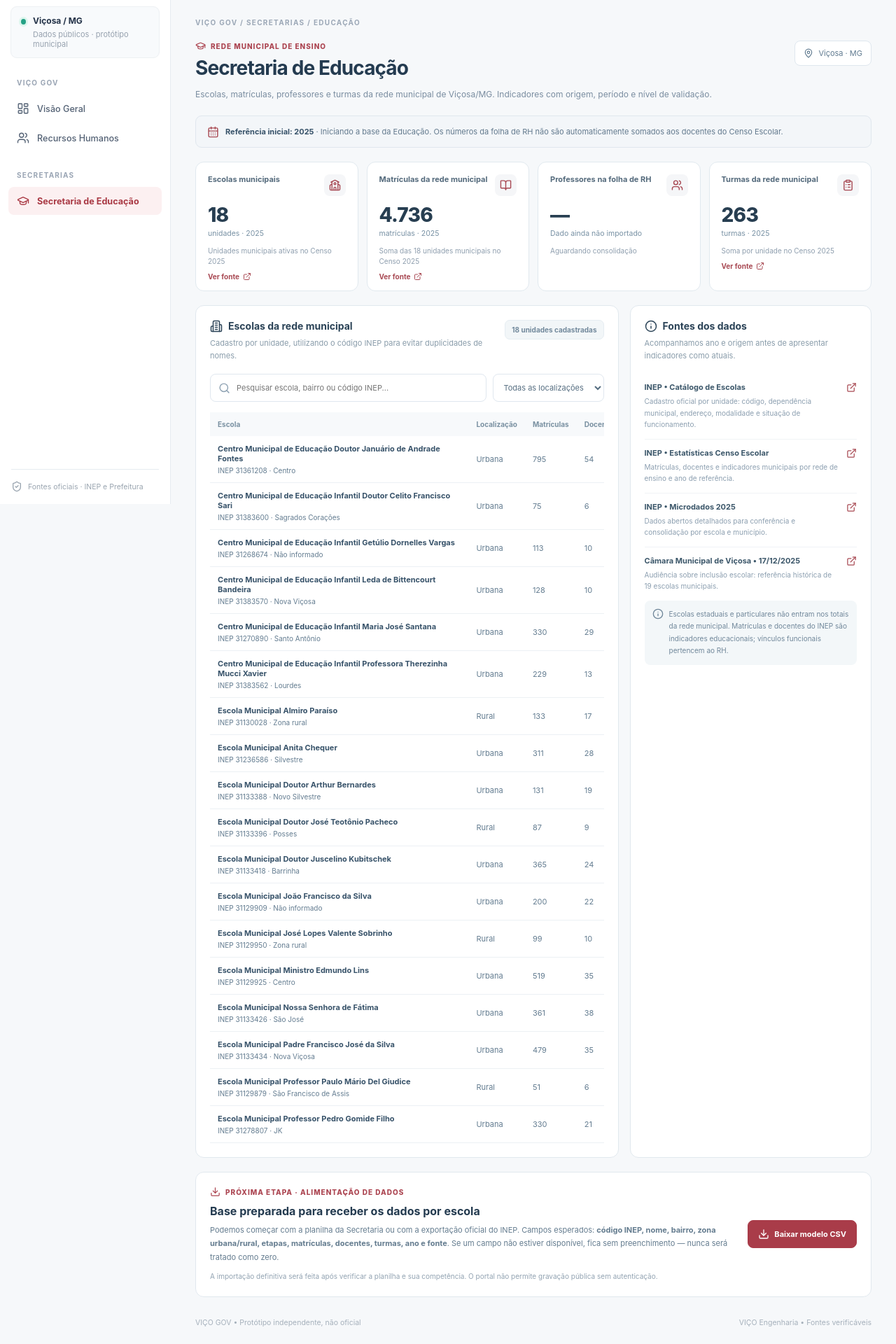
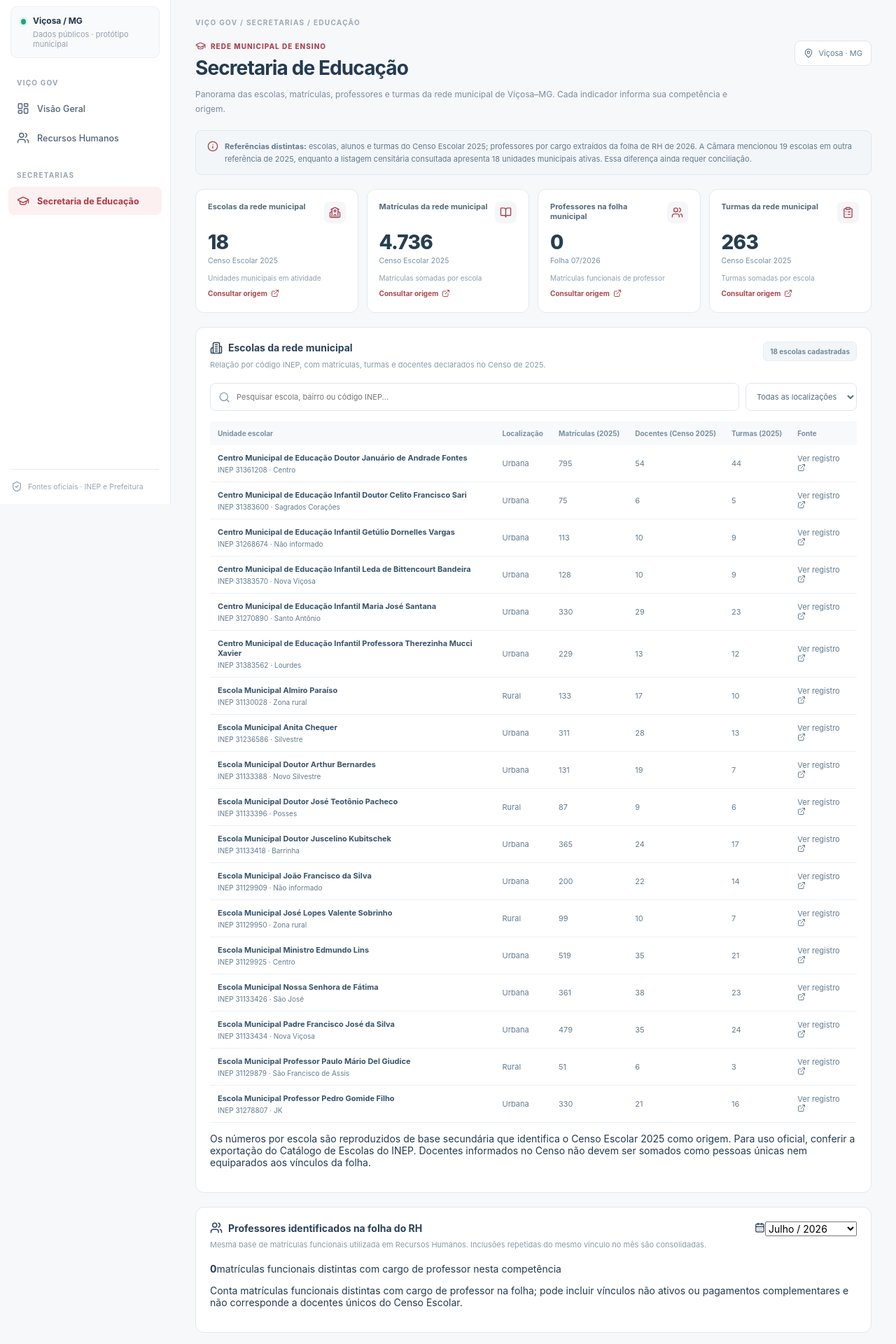
Before and after one commit to luanmagalhaes2464-sys/VI-O-GOV, a Next.js app in the folder frontend/: page /educacao in a window 1280 px wide. Shown: the part 80-2000 px from the top of the page at 70% size. Built offline with nearby package versions, Linux system fonts and the light colour scheme; no server answers; the database is empty.

Commit message:
feat(educacao): exibir escolas e matrículas verificadas, docentes de RH, remover fontes e importação

```diff
--- a/frontend/app/educacao/page.tsx
+++ b/frontend/app/educacao/page.tsx
@@ -1,88 +1,88 @@
 'use client';
-import {useMemo,useState} from 'react';
-import {
-  ArrowUpRight,BookOpen,Building2,CalendarDays,ClipboardList,
-  Download,ExternalLink,GraduationCap,Info,MapPin,Search,School,Users
-} from 'lucide-react';
-import {fontesEducacao,indicadoresEducacao,unidadesEscolares} from '../../lib/educacao-dados';
+import {useEffect,useMemo,useState} from 'react';
+import {BookOpen,Building2,CalendarDays,ClipboardList,ExternalLink,GraduationCap,Info,MapPin,Search,School,Users} from 'lucide-react';
+import {indicadoresEducacao,unidadesEscolares} from '../../lib/educacao-dados';
 import './educacao.css';
 
-const formatar=(v:number|null)=>v===null?'—':new Intl.NumberFormat('pt-BR').format(v);
+type RHDocentes={mes:string;total:number;linhas:number;cargos:{cargo:string;vinculos:number}[];origem:string;tipo:string;ressalva:string;fonte:string};
+const formatar=(v:number|null|undefined)=>v==null?'—':new Intl.NumberFormat('pt-BR').format(v);
 const filtros=['Todas','Urbana','Rural'] as const;
-
+const meses=['Janeiro','Fevereiro','Março','Abril','Maio','Junho','Julho'];
 export default function Educacao(){
  const [busca,setBusca]=useState('');
  const [localizacao,setLocalizacao]=useState<(typeof filtros)[number]>('Todas');
+ const [mesRH,setMesRH]=useState('2026-07');
+ const [docentes,setDocentes]=useState<RHDocentes|null>(null);
+ const [erroDocentes,setErroDocentes]=useState('');
+ const [carregando,setCarregando]=useState(true);
+ useEffect(()=>{
+  let ativo=true;setDocentes(null);setErroDocentes('');setCarregando(true);
+  fetch('/api/educacao/professores?mes='+mesRH,{cache:'no-store'})
+   .then(async res=>{const obj=await res.json();if(!res.ok)throw new Error(obj.error||'Consulta indisponível.');return obj as RHDocentes;})
+   .then(obj=>{if(ativo)setDocentes(obj)})
+   .catch(e=>{if(ativo)setErroDocentes(e instanceof Error?e.message:'Não foi possível consultar o RH.')})
+   .finally(()=>{if(ativo)setCarregando(false)});
+  return()=>{ativo=false};
+ },[mesRH]);
  const visiveis=useMemo(()=>unidadesEscolares.filter(e=>{
   const pesquisa=(e.nome+' '+e.bairro+' '+e.codigo_inep).normalize('NFD').replace(/[\u0300-\u036f]/g,'').toLowerCase();
   const termo=busca.normalize('NFD').replace(/[\u0300-\u036f]/g,'').trim().toLowerCase();
   return (!termo||pesquisa.includes(termo))&&(localizacao==='Todas'||e.localizacao===localizacao);
  }),[busca,localizacao]);
- const escolares=indicadoresEducacao;
+ const referencias=indicadoresEducacao.filter(i=>i.id!=='docentes');
+ const matriculas=unidadesEscolares.reduce((v,e)=>v+(e.matriculas||0),0);
+ const turmas=unidadesEscolares.reduce((v,e)=>v+(e.turmas||0),0);
+ const indicadores=[
+  {id:'escolas',titulo:'Escolas da rede municipal',valor:unidadesEscolares.length,periodo:'Censo Escolar 2025',extra:'Unidades municipais em atividade',fonte:'https://prospectei.app.br/escolas/cidade/vicosa-mg/',icon:<School size={17}/>},
+  {id:'matriculas',titulo:'Matrículas da rede municipal',valor:matriculas,periodo:'Censo Escolar 2025',extra:'Matrículas somadas por escola',fonte:'https://prospectei.app.br/escolas/cidade/vicosa-mg/',icon:<BookOpen size={17}/>},
+  {id:'docentes',titulo:'Professores na folha municipal',valor:carregando||!docentes?null:docentes.total,periodo:'Folha '+mesRH.slice(-2)+'/2026',extra:carregando?'Consultando banco RH...':erroDocentes?'Não foi possível consultar':docentes?.ressalva?'Matrículas funcionais de professor':'Dados funcionais',fonte:docentes?.fonte||'',icon:<Users size={17}/>},
+  {id:'turmas',titulo:'Turmas da rede municipal',valor:turmas,periodo:'Censo Escolar 2025',extra:'Turmas somadas por escola',fonte:'https://prospectei.app.br/escolas/cidade/vicosa-mg/',icon:<ClipboardList size={17}/>}
+ ];
  return <div className="edu-page">
   <div className="edu-breadcrumb">VIÇO GOV / SECRETARIAS / EDUCAÇÃO</div>
   <div className="edu-heading">
-   <div>
-    <span className="edu-kicker"><GraduationCap size={15}/> REDE MUNICIPAL DE ENSINO</span>
+   <div><span className="edu-kicker"><GraduationCap size={15}/> REDE MUNICIPAL DE ENSINO</span>
     <h1>Secretaria de Educação</h1>
-    <p>Escolas, matrículas, professores e turmas da rede municipal de Viçosa/MG. Indicadores com origem, período e nível de validação.</p>
-   </div>
+    <p>Panorama das escolas, matrículas, professores e turmas da rede municipal de Viçosa–MG. Cada indicador informa sua competência e origem.</p></div>
    <span className="edu-location"><MapPin size={14}/> Viçosa · MG</span>
   </div>
-  <div className="edu-reference"><CalendarDays size={17}/><span><strong>Referência inicial: 2025</strong> · Iniciando a base da Educação. Os números da folha de RH não são automaticamente somados aos docentes do Censo Escolar.</span></div>
-
+  <div className="edu-reference"><Info size={16}/><span><b>Referências distintas:</b> escolas, alunos e turmas do Censo Escolar 2025; professores por cargo extraídos da folha de RH de 2026. A Câmara mencionou 19 escolas em outra referência de 2025, enquanto a listagem censitária consultada apresenta 18 unidades municipais ativas. Essa diferença ainda requer conciliação.</span></div>
   <div className="edu-metrics">
-   {escolares.map((i,idx)=><article className="edu-stat" key={i.id}>
-    <div className="edu-stat-top"><span>{i.titulo}</span><span className="edu-stat-icon">
-     {idx===0?<School size={17}/>:idx===1?<BookOpen size={17}/>:idx===2?<Users size={17}/>:<ClipboardList size={17}/>}
-    </span></div>
-    <strong>{formatar(i.valor)}</strong>
-    <div className="edu-stat-meta">{i.valor===null?'Dado ainda não importado':i.unidade+' · '+i.ano}</div>
-    <p>{i.qualidade}</p>
-    {i.valor!==null&&<a href={i.fonte_url} target="_blank" rel="noopener noreferrer">Ver fonte <ExternalLink size={12}/></a>}
+   {indicadores.map(i=><article className="edu-stat" key={i.id}>
+    <div className="edu-stat-top"><span>{i.titulo}</span><span className="edu-stat-icon">{i.icon}</span></div>
+    <strong>{i.id==='docentes'&&carregando?'…':formatar(i.valor)}</strong>
+    <div className="edu-stat-meta">{i.periodo}</div>
+    <p>{i.extra}</p>
+    {i.fonte&&<a href={i.fonte} target="_blank" rel="noopener noreferrer">Consultar origem <ExternalLink size={12}/></a>}
    </article>)}
   </div>
-
-  <div className="edu-grid">
   <section className="edu-panel">
-    <div className="edu-panel-heading">
-     <div><h2><Building2 size={18}/> Escolas da rede municipal</h2>
-      <p>Cadastro por unidade, utilizando o código INEP para evitar duplicidades de nomes.</p></div>
-     <span className="edu-counter">{visiveis.length} unidades cadastradas</span>
-    </div>
+   <div className="edu-panel-heading"><div><h2><Building2 size={18}/> Escolas da rede municipal</h2>
+    <p>Relação por código INEP, com matrículas, turmas e docentes declarados no Censo de 2025.</p></div>
+    <span className="edu-counter">{unidadesEscolares.length} escolas cadastradas</span></div>
    <div className="edu-searchrow">
     <label className="edu-search"><Search size={17}/><input aria-label="Pesquisar escola ou bairro" value={busca} onChange={e=>setBusca(e.target.value)} placeholder="Pesquisar escola, bairro ou código INEP..."/></label>
-     <select aria-label="Filtrar localização" value={localizacao} onChange={e=>setLocalizacao(e.target.value as (typeof filtros)[number])}>
-      {filtros.map(x=><option key={x} value={x}>{x==='Todas'?'Todas as localizações':x}</option>)}
-     </select>
+    <select aria-label="Filtrar localização" value={localizacao} onChange={e=>setLocalizacao(e.target.value as (typeof filtros)[number])}>{filtros.map(x=><option key={x} value={x}>{x==='Todas'?'Todas as localizações':x}</option>)}</select>
    </div>
-    {unidadesEscolares.length===0?
-     <div className="edu-empty"><School size={34}/><h3>Cadastro por escola ainda não importado</h3>
-      <p>Já temos a referência histórica de 19 escolas municipais em 2025. Para listar cada unidade com segurança precisamos dos códigos e nomes do Catálogo de Escolas do INEP ou de uma planilha da Secretaria.</p>
-      <a href={fontesEducacao[0].url} target="_blank" rel="noopener noreferrer">Consultar escolas no INEP <ArrowUpRight size={15}/></a>
-     </div>:
    <div className="edu-tablebox"><table className="edu-table">
-      <thead><tr><th>Escola</th><th>Localização</th><th>Matrículas</th><th>Docentes</th><th>Turmas</th><th>Ano</th></tr></thead>
-      <tbody>{visiveis.map(e=><tr key={e.codigo_inep}><td><b>{e.nome}</b><small>INEP {e.codigo_inep} · {e.bairro}</small></td>
-       <td>{e.localizacao}</td><td>{formatar(e.matriculas)}</td><td>{formatar(e.docentes)}</td><td>{formatar(e.turmas)}</td><td>{e.ano}</td></tr>)}</tbody>
+    <thead><tr><th>Unidade escolar</th><th>Localização</th><th>Matrículas (2025)</th><th>Docentes (Censo 2025)</th><th>Turmas (2025)</th><th>Fonte</th></tr></thead>
+    <tbody>{visiveis.map(e=><tr key={e.codigo_inep}>
+     <td><b>{e.nome}</b><small>INEP {e.codigo_inep} · {e.bairro}</small></td>
+     <td>{e.localizacao}</td><td>{formatar(e.matriculas)}</td><td>{formatar(e.docentes)}</td><td>{formatar(e.turmas)}</td>
+     <td><a href={e.fonte_url} target="_blank" rel="noopener noreferrer" className="edu-individual-source">Ver registro <ExternalLink size={12}/></a></td>
+    </tr>)}</tbody>
    </table>{visiveis.length===0&&<p className="edu-noresult">Nenhuma unidade corresponde à pesquisa.</p>}</div>
-    }
+   <p className="edu-table-notice">Os números por escola são reproduzidos de base secundária que identifica o Censo Escolar 2025 como origem. Para uso oficial, conferir a exportação do Catálogo de Escolas do INEP. Docentes informados no Censo não devem ser somados como pessoas únicas nem equiparados aos vínculos da folha.</p>
   </section>
-
-   <aside className="edu-panel edu-sources">
-    <div className="edu-panel-heading"><div><h2><Info size={18}/> Fontes dos dados</h2><p>Acompanhamos ano e origem antes de apresentar indicadores como atuais.</p></div></div>
-    {fontesEducacao.map(s=><a className="edu-source" href={s.url} target="_blank" rel="noopener noreferrer" key={s.id}>
-      <span><strong>{s.nome}</strong><small>{s.descricao}</small></span><ExternalLink size={15}/></a>)}
-    <div className="edu-source-alert"><Info size={16}/><span>Escolas estaduais e particulares não entram nos totais da rede municipal. Matrículas e docentes do INEP são indicadores educacionais; vínculos funcionais pertencem ao RH.</span></div>
-   </aside>
-  </div>
-  <section className="edu-panel edu-ingestion">
-   <div><span className="edu-kicker"><Download size={15}/> PRÓXIMA ETAPA · ALIMENTAÇÃO DE DADOS</span>
-    <h2>Base preparada para receber os dados por escola</h2>
-    <p>Podemos começar com a planilha da Secretaria ou com a exportação oficial do INEP. Campos esperados: <b>código INEP, nome, bairro, zona urbana/rural, etapas, matrículas, docentes, turmas, ano e fonte</b>. Se um campo não estiver disponível, fica sem preenchimento — nunca será tratado como zero.</p>
-    <small>A importação definitiva será feita após verificar a planilha e sua competência. O portal não permite gravação pública sem autenticação.</small>
-   </div>
-   <a className="edu-download" href="/modelo-escolas-vicosa.csv" download><Download size={16}/> Baixar modelo CSV</a>
+  <section className="edu-panel">
+   <div className="edu-panel-heading"><div><h2><Users size={18}/> Professores identificados na folha do RH</h2>
+    <p>Mesma base de matrículas funcionais utilizada em Recursos Humanos. Inclusões repetidas do mesmo vínculo no mês são consolidadas.</p></div>
+    <label className="edu-month-selector"><CalendarDays size={15}/><select aria-label="Selecionar mês da folha dos professores" value={mesRH} onChange={e=>setMesRH(e.target.value)}>{meses.map((m,i)=><option key={m} value={'2026-'+String(i+1).padStart(2,'0')}>{m} / 2026</option>)}</select></label></div>
+   {erroDocentes&&<p className="edu-query-error">{erroDocentes}</p>}
+   {!carregando&&docentes&&<><div className="edu-rh-summary"><b>{formatar(docentes.total)}</b><span>matrículas funcionais distintas com cargo de professor nesta competência</span></div>
+    <div className="edu-role-list">{docentes.cargos.map(c=><div key={c.cargo}><span>{c.cargo}</span><b>{formatar(c.vinculos)}</b></div>)}</div>
+    <p className="edu-table-notice">{docentes.ressalva}</p></>}
+   {carregando&&<p className="edu-table-notice">Buscando dados da folha...</p>}
   </section>
  </div>;
 }
```
Lines whose indentation alone changed are shown as unchanged.
